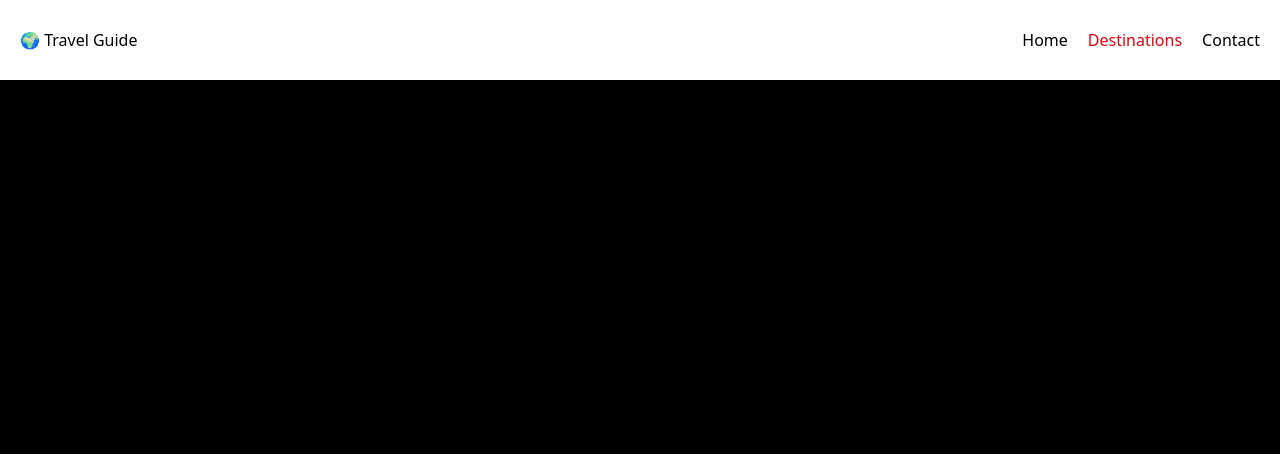
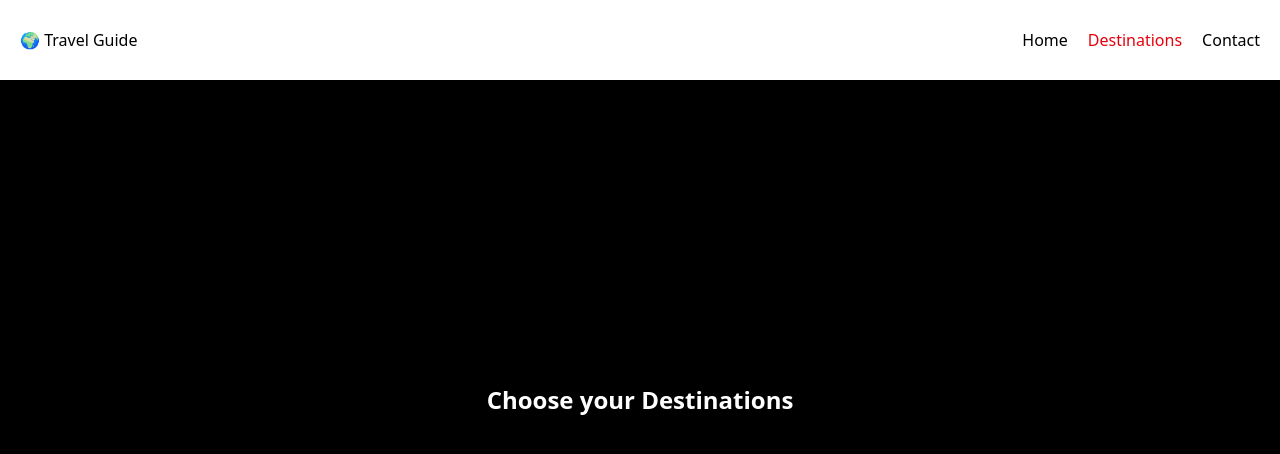
Before and after one commit to HasibCoderLab/simple-website-with-nextjs, a Next.js app: page /destinations in a window 1280 px wide. Shown: the top 454 px of the page. Built offline with nearby package versions, Linux system fonts and the light colour scheme.

Commit message:
feat :use Array for run map

```diff
--- a/src/app/destinations/page.jsx
+++ b/src/app/destinations/page.jsx
@@ -1,8 +1,22 @@
 import React from 'react'
 
 const page = () => {
+  const destination = ["Paris , Tokyo , NewWork"];
   return (
-    <div>page</div>
+    <div className=' h-full flex justify-center items-center text-white '>
+      <div className=' font-bold  text-2xl'>
+        Choose your Destinations
+      </div>
+      <div>
+        {
+          destination.map((d, index) => {
+            <div key={index}>
+              {d}
+            </div>
+          })
+        }
+      </div>
+    </div>
   )
 }
 
```
